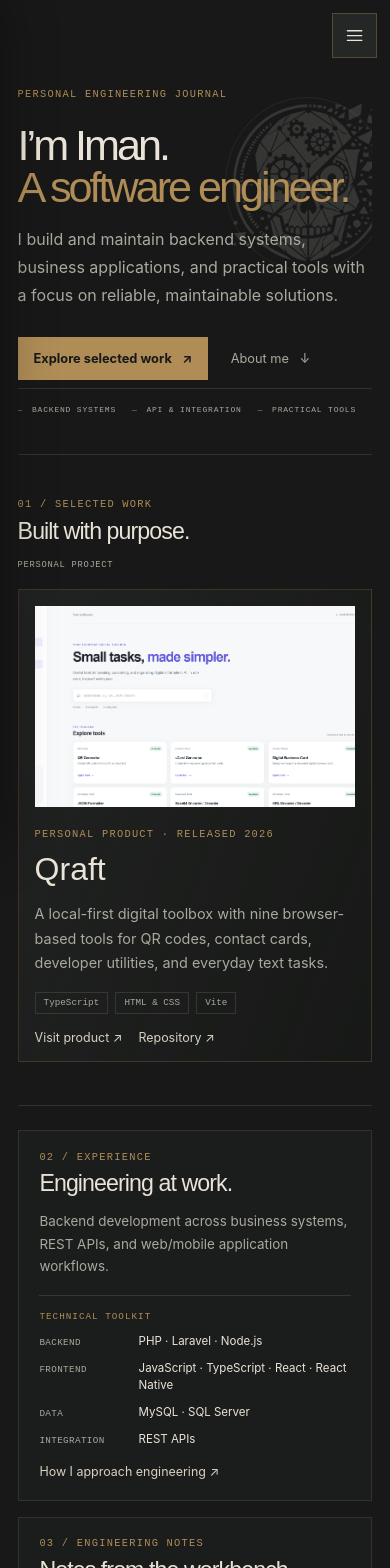
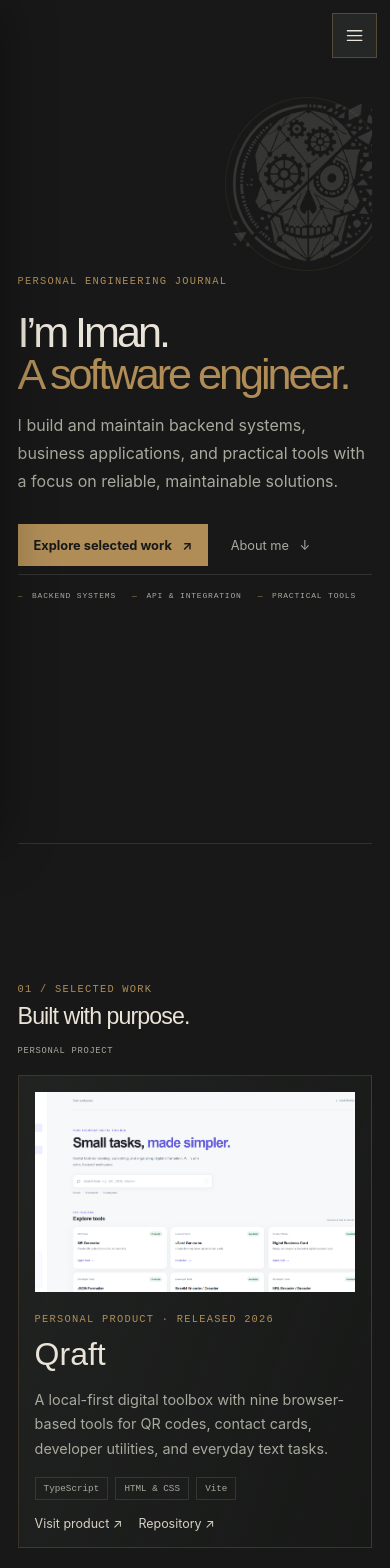
Before and after one commit to imandodo01/iman-portfolio, a React (Vite) app: page / in a window 390 px wide. Shown: the top 1568 px of the page. Built offline with nearby package versions, Linux system fonts and the light colour scheme.

Commit message:
feat(layout): introduce viewport-based editorial sections

```diff
--- a/src/App.module.css
+++ b/src/App.module.css
@@ -191,3 +191,94 @@
 }
 .overviewPanel > p:not(.eyebrow) { min-height: 0; }
 .overviewPanel > a { display: inline-block; margin-top: 1rem; }
+
+
+/* Viewport-based editorial sections: viewport height is a composition target,
+   never a fixed content boundary. */
+.hero,
+.workSection,
+.overviewPanel,
+.aboutSection,
+.contactSection {
+  min-height: 100svh;
+  scroll-margin-block: 1.5rem;
+}
+
+.hero {
+  align-content: center;
+  padding-block: clamp(3rem, 8vh, 6rem);
+}
+
+.workSection {
+  display: flex;
+  flex-direction: column;
+  justify-content: center;
+  padding-block: clamp(3rem, 8vh, 6rem);
+}
+
+.overviewGrid {
+  display: contents;
+}
+
+.overviewPanel {
+  display: flex;
+  flex-direction: column;
+  justify-content: center;
+  padding: clamp(2rem, 5vw, 5rem);
+  border-inline: 0;
+  border-block: var(--border-subtle);
+  background: linear-gradient(110deg, rgb(36 39 37 / 38%), transparent 72%);
+}
+
+.overviewPanel > p:not(.eyebrow) {
+  max-width: 42rem;
+}
+
+.overviewPanel .toolkit {
+  width: min(100%, 42rem);
+  margin-block: 1.5rem;
+}
+
+.overviewPanel > a,
+.overviewPanel > .quietMeta {
+  margin-top: 1.5rem;
+}
+
+.aboutSection {
+  align-content: center;
+  padding-block: clamp(3rem, 8vh, 6rem);
+}
+
+.contactSection {
+  align-content: center;
+  padding-block: clamp(3rem, 8vh, 6rem);
+}
+
+@media (max-width: 680px) {
+  .hero,
+  .workSection,
+  .overviewPanel,
+  .aboutSection,
+  .contactSection {
+    min-height: 100svh;
+    padding-block: 5rem;
+  }
+
+  .hero {
+    padding-top: 5.5rem;
+    padding-bottom: 2.5rem;
+  }
+
+  .overviewPanel {
+    padding-inline: 1.25rem;
+  }
+
+  .overviewPanel .toolkit {
+    margin-block: 1rem;
+  }
+
+  .aboutSection,
+  .contactSection {
+    align-content: center;
+  }
+}
--- a/src/App.tsx
+++ b/src/App.tsx
@@ -168,7 +168,7 @@ export default function App() {
           </article>
         </section>
 
-        <section className={styles.overviewGrid} aria-label="More about Iman's work">
+        <div className={styles.overviewGrid} aria-label="More about Iman's work">
           <article id="experience" className={styles.overviewPanel} data-reveal>
             <p className={styles.eyebrow}>02 / EXPERIENCE</p>
             <h2>Engineering at work.</h2>
@@ -190,7 +190,7 @@ export default function App() {
             <p>Technical lessons and implementation notes will be added when they are ready to share.</p>
             <span className={styles.quietMeta}>NO ARTICLES PUBLISHED YET</span>
           </article>
-        </section>
+        </div>
 
         <section id="about" className={styles.aboutSection} data-reveal>
           <p className={styles.eyebrow}>04 / ABOUT</p>
```
Also changed, not shown: 1 other file (tests, documents, lock files or other folders).
